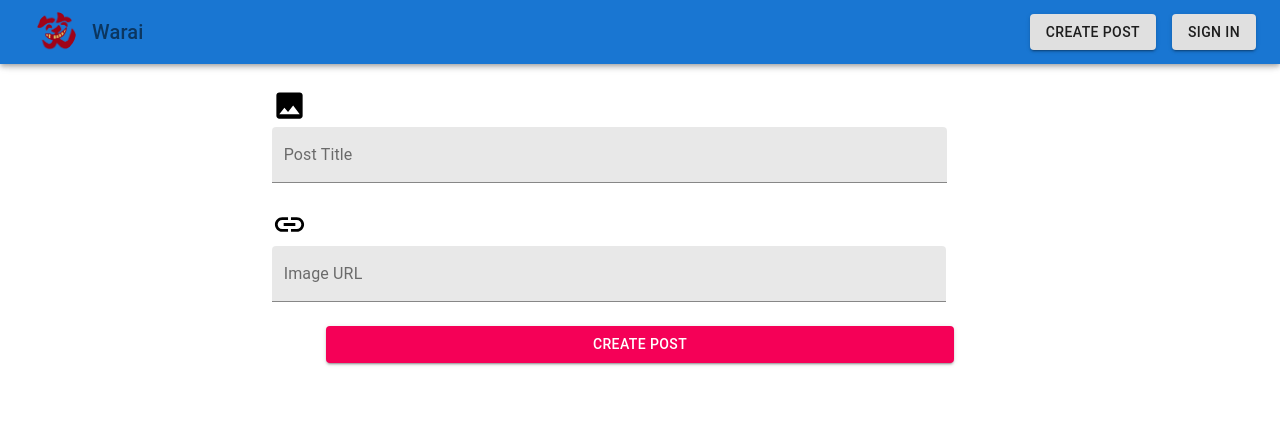
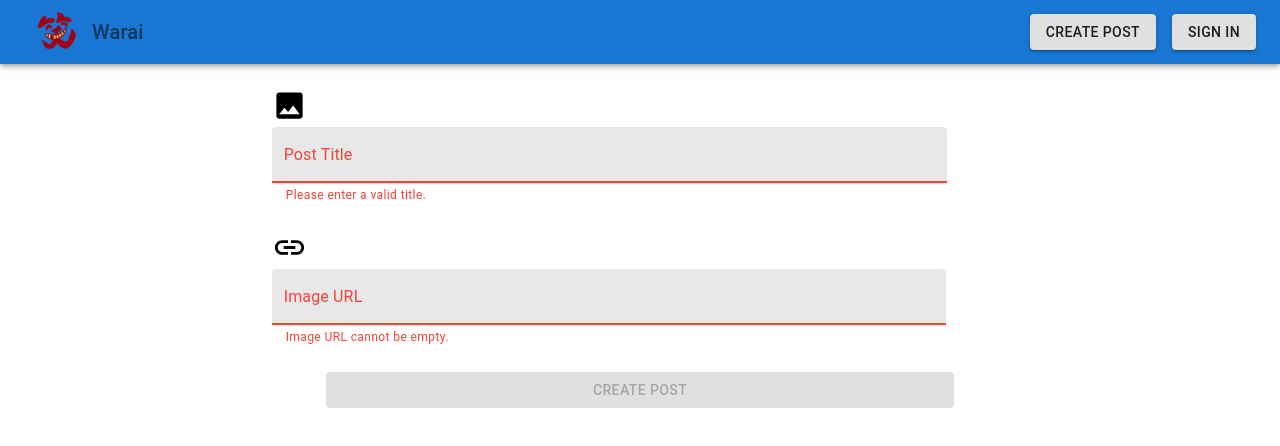
Before and after one commit to COSC481W-2022Winter/capstone-hackmcx, a React (Create React App) app in the folder packages/hackmcx-client/: page /posts/create in a window 1280 px wide. Shown: the top 446 px of the page. Built offline with nearby package versions, Linux system fonts and the light colour scheme.

Commit message:
fix: Updated Post creation for dynamic validation
Removed alerts
Fixed Field errors to turn red for incorrect fields
Added helper text to each field with reason if invalid
Disabled submit button if invalid fields exists

#79

```diff
--- a/packages/hackmcx-client/src/components/posts/CreatePost.js
+++ b/packages/hackmcx-client/src/components/posts/CreatePost.js
@@ -5,37 +5,46 @@ import Grid from '@material-ui/core/Grid';
 import LinkIcon from '@mui/icons-material/Link';
 import axios from 'axios';
 import { useState } from 'react';
+import { Link } from 'react-router-dom';
 
 const CreatePost = () => {
 	const [title, setTitle] = useState('');
 	const [imageUrl, setImageUrl] = useState('');
-	const [imageUrlError, setImageUrlError] = useState(false);
-	const [titleError, setTitleError] = useState(false);
+	const [titleHelper, setTitleHelper] = useState("Please enter a valid title.");
+	const [urlHelper, setURLHelper] = useState("Image URL cannot be empty.");
+	const [imageUrlError, setImageUrlError] = useState(true);
+	const [titleError, setTitleError] = useState(true);
 
-	function validateURL() {
-		const image = !/(https?:\/\/.*\.(?:png|jpg|gif|svg))/i.test(imageUrl);
-		return image;
+	function validationTitle(val) {
+		if (!val || val === '' || /^\s*$/.test(val)) {
+			setTitleError(true);
+			setTitleHelper("Please enter a valid title.")
+		}
+		else{
+			setTitle(val);
+			setTitleError(false);
+			setTitleHelper("")
+		}
+	}
+
+	function validationImageURL(val) {
+		if (!val || val === '') {
+			setImageUrlError(true);
+			setURLHelper("Image URL cannot be empty.")
+		}
+		else if (!/(https?:\/\/.*\.(?:png|jpg|gif|svg))/i.test(val)) {
+			setImageUrlError(true);
+			setURLHelper("Image URL is not a valid URL")
+		}
+		else{
+			setImageUrl(val);
+			setImageUrlError(false);
+			setURLHelper("")
+		}
 	}
 
 	//When the create post button is clicked, this function will be called.
 	function postRequest() {
-		if (title === '' || imageUrl === '' || validateURL()) {
-			if (title === '' && imageUrl === '') {
-				alert('Enter a title and valid image before submitting');
-				setImageUrlError(true);
-				setTitleError(true);
-			} else if (title === '') {
-				alert('Enter a title before submitting');
-				setTitleError(true);
-			} else if (imageUrl === '') {
-				alert('Enter a valid image before submitting');
-				setImageUrlError(true);
-			}
-			if (validateURL() && imageUrl !== '') {
-				alert('Image URL is not a valid URL');
-				setImageUrlError(true);
-			}
-		} else {
 		axios
 			.post(`${process.env.REACT_APP_API_URL}/api/v1/posts`, {
 				title: title,
@@ -43,17 +52,14 @@ const CreatePost = () => {
 			})
 			.then(
 				(response) => {
-						alert('Post Succesfully Created!');
 					console.log(response);
 					setImageUrlError(false);
 					setTitleError(false);
 				},
 				(error) => {
-						alert('Error, post could not be Created!');
 					console.log(error);
 				}
 			);
-		}
 	}
 
 	return (
@@ -74,7 +80,8 @@ const CreatePost = () => {
 							color='primary'
 							type='string'
 							label='Post Title'
-							onChange={(e) => setTitle(e.target.value)}
+							onChange={(e) => validationTitle(e.target.value)}
+							helperText = {titleHelper}
 						/>
 					</Grid>
 				</Grid>
@@ -90,7 +97,8 @@ const CreatePost = () => {
 							color='primary'
 							type='url'
 							label='Image URL'
-							onChange={(e) => setImageUrl(e.target.value)}
+							onChange={(e) => validationImageURL(e.target.value)}
+							helperText = {urlHelper}
 						/>
 					</Grid>
 				</Grid>
@@ -101,7 +109,10 @@ const CreatePost = () => {
 					size='medium'
 					variant='contained'
 					color='secondary'
-					onClick={() => postRequest()}>
+					disabled = {(titleError || imageUrlError)}
+					onClick={() => postRequest()}
+					component = {Link}
+					to="/">
 					Create Post
 				</Button>
 			</Grid>
```
Lines whose indentation alone changed are shown as unchanged.
